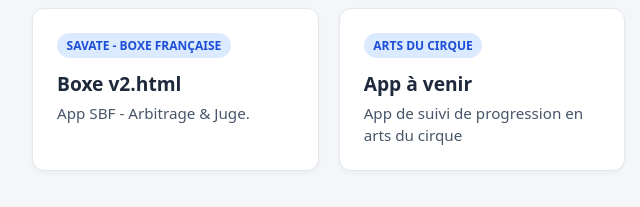
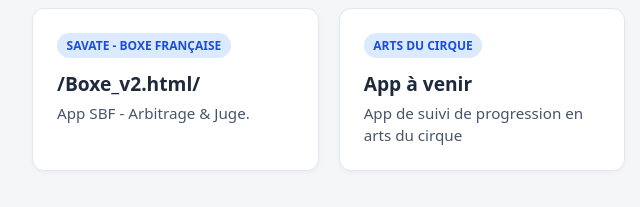
Before and after one commit to HucherEPS/HucherEPS-App, a plain HTML site: page index.html in a window 1280 px wide. Shown: the part 125-332 px from the top of the page, 158-798 px from the left. Drawn offline with Linux system fonts and the light colour scheme.

Commit message:
Fix links and headings in index.html

```diff
--- a/index.html
+++ b/index.html
@@ -64,9 +64,9 @@
   </header>
 
   <main class="grid">
-    <a class="card" href="/Boxe-v2.html/">
+    <a class="card" href="//Boxe_v2.html/">
       <span class="tag">Savate - Boxe Française</span>
-      <h2>Boxe v2.html</h2>
+      <h2>/Boxe_v2.html/</h2>
       <p>App SBF - Arbitrage & Juge.</p>
     </a>
 
```
